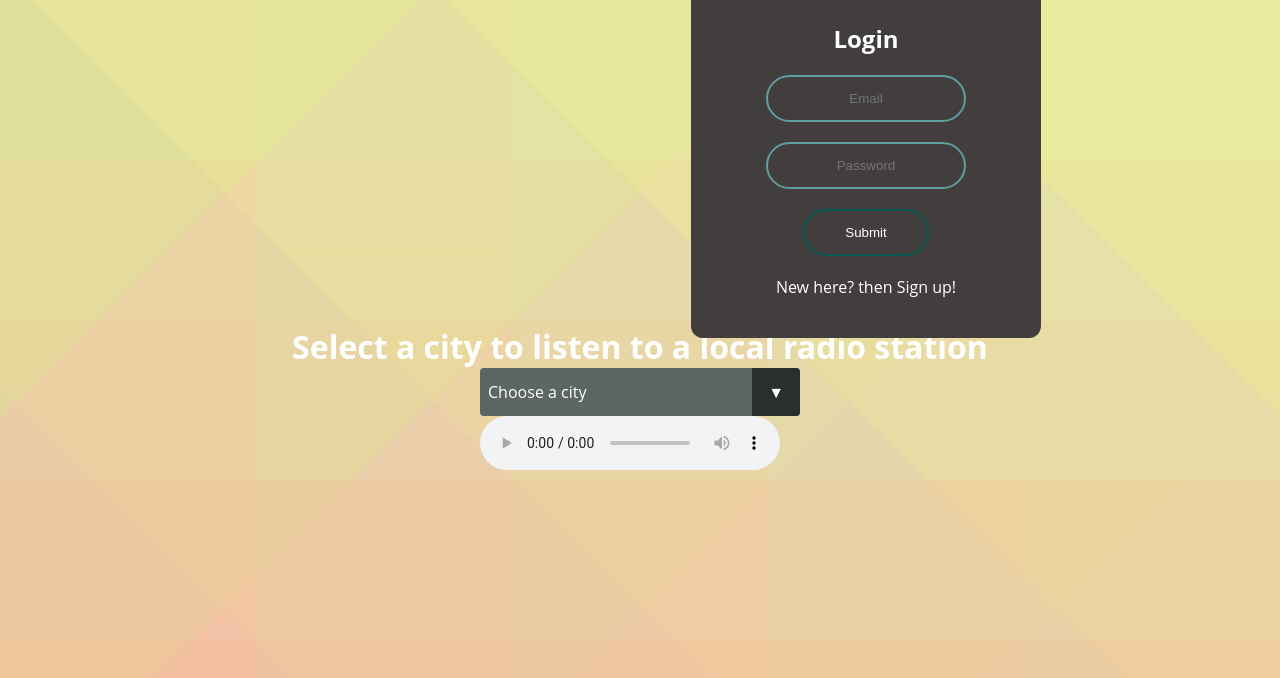
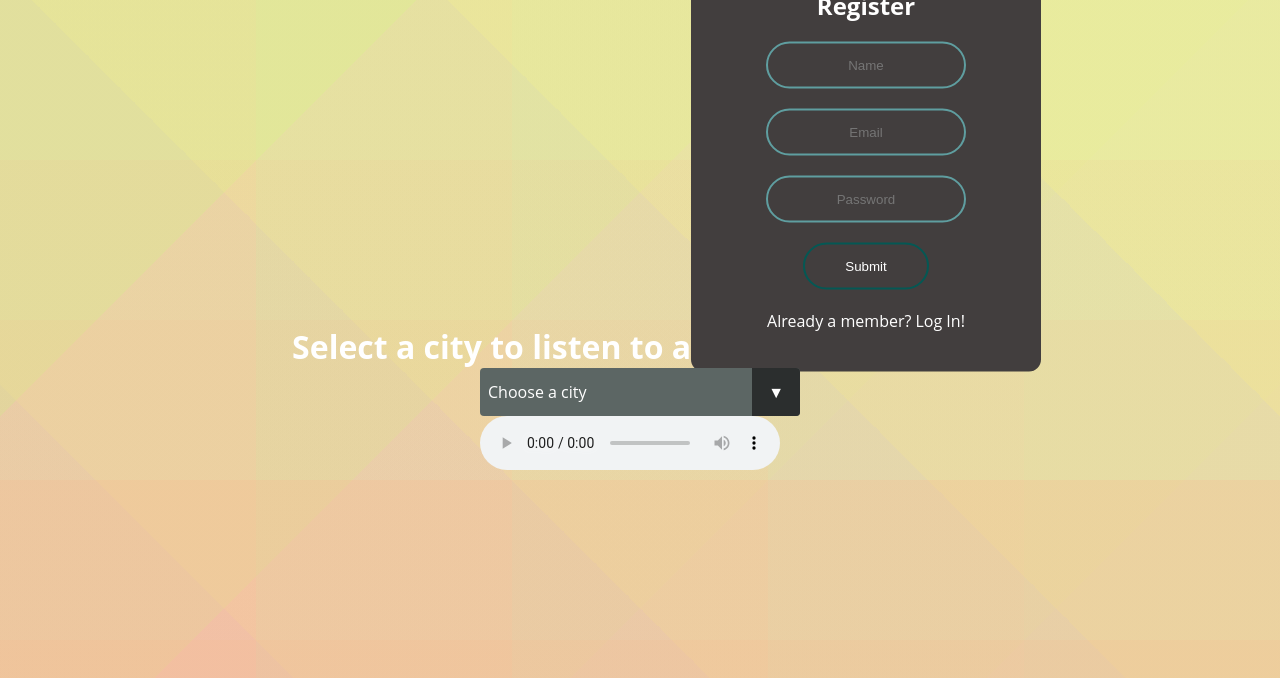
Before and after one commit to Kaalaayaa/Radio-app, a React (Create React App) app in the folder frontend/: page / in a window 1280 px wide. Shown: the top 678 px of the page. Built offline with nearby package versions, Linux system fonts and the light colour scheme; the HTML template or start-up script is replaced by a standard one.

Commit message:
front end registration

```diff
--- a/frontend/src/components/Login.css
+++ b/frontend/src/components/Login.css
@@ -17,6 +17,7 @@
     font-weight: 300;
 }
 
+.loginForm input[type="text"],
 .loginForm input[type="email"],
 .loginForm input[type="password"] {
     border: 0;
@@ -33,6 +34,7 @@
     transition: 0.25s;
 }
 
+.loginForm input[type="text"]:focus,
 .loginForm input[type="email"]:focus,
 .loginForm input[type="password"]:focus {
     width: 280px;
--- a/frontend/src/components/Register.jsx
+++ b/frontend/src/components/Register.jsx
@@ -1,5 +1,22 @@
-export default function Register() {
-    return (
-        null
-    )
+import React from 'react';
+import { useForm } from 'react-hook-form';
+import "./Login.css";
+
+export default function Register()  {
+
+  const { register, handleSubmit, formState: { errors } } = useForm();
+  const onSubmit = data => console.log(data);
+  console.log(errors);
+
+  return (
+    <form  className="loginForm" onSubmit={handleSubmit(onSubmit)}  >
+        <h2>Register</h2>
+      <input className="inputName" type="text" placeholder="Name" {...register("Name", {required: true, min: 3, pattern: /^\S+@\S+$/i})} />
+      <input className="inputEmail" type="email" placeholder="Email" {...register("Email", {required: true, min: 3, pattern: /^\S+@\S+$/i})} />
+      <input className="inputPassword" type="password" placeholder="Password" {...register("Password", {required: true, min: 3, pattern: /^\S+@\S+$/i})} />
+
+      <input type="submit" />
+      <p>Already a member? Log In!</p>
+    </form>
+  );
 }
```
Also changed, not shown: 1 other file (tests, documents, lock files or other folders).
